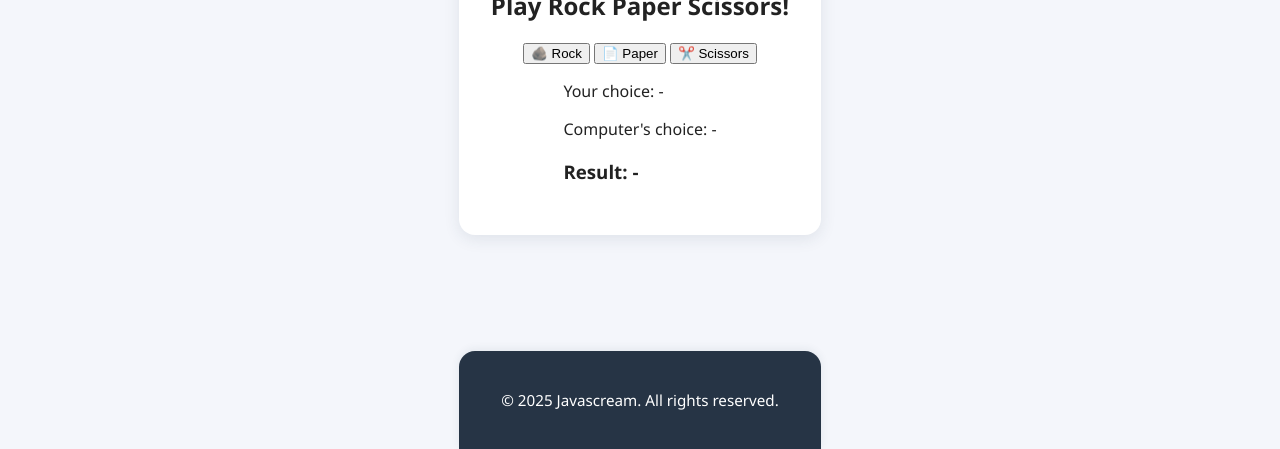
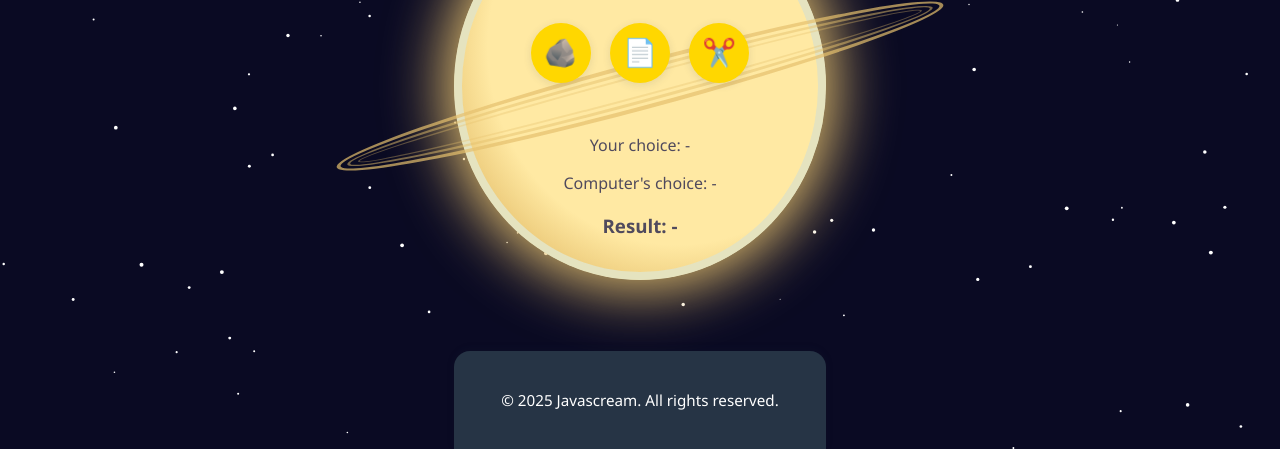
Before and after one commit to Andricole12/javascream, a plain HTML site: page index.html in a window 1280 px wide. Shown: the part 351-800 px from the top of the page. Drawn offline with Linux system fonts and the light colour scheme.

Commit message:
Add Starfield Animation and Solar System Theme

```diff
--- a/index.html
+++ b/index.html
@@ -8,6 +8,7 @@
     <title>Javascream - Rock Paper Scissors</title>
 </head>
 <body>
+    <canvas id="starfield"></canvas>
     <div class="container">
         <header>
             <div class="header-content">
@@ -23,11 +24,15 @@
         </header>
         <main>
             <div class="card rps-game">
-                <h2>Play Rock Paper Scissors!</h2>
+                <h2>Rock Paper Scissors!</h2>
+                <!-- Saturn Rings -->
+                <div class="saturn-ring ring1"></div>
+                <div class="saturn-ring ring2"></div>
+                <div class="saturn-ring ring3"></div>
                 <div class="choices">
-                    <button class="choice" data-choice="rock">🪨 Rock</button>
-                    <button class="choice" data-choice="paper">📄 Paper</button>
-                    <button class="choice" data-choice="scissors">✂️ Scissors</button>
+                    <button class="choice" data-choice="rock">🪨</button>
+                    <button class="choice" data-choice="paper">📄</button>
+                    <button class="choice" data-choice="scissors">✂️</button>
                 </div>
                 <div class="result">
                     <p id="user-choice">Your choice: -</p>
--- a/script.js
+++ b/script.js
@@ -38,3 +38,45 @@ document.querySelectorAll('.choice').forEach(button => {
         document.getElementById('game-result').textContent = `Result: ${result}`;
     });
 });
+
+// Starfield animation
+const canvas = document.getElementById('starfield');
+const ctx = canvas.getContext('2d');
+let stars = [];
+
+function resizeCanvas() {
+    canvas.width = window.innerWidth;
+    canvas.height = window.innerHeight;
+}
+resizeCanvas();
+window.addEventListener('resize', resizeCanvas);
+
+function createStars(count) {
+    stars = [];
+    for (let i = 0; i < count; i++) {
+        stars.push({
+            x: Math.random() * canvas.width,
+            y: Math.random() * canvas.height,
+            radius: Math.random() * 1.5 + 0.5,
+            speed: Math.random() * 0.5 + 0.2
+        });
+    }
+}
+createStars(120);
+
+function animateStars() {
+    ctx.clearRect(0, 0, canvas.width, canvas.height);
+    ctx.fillStyle = "#fff";
+    for (let star of stars) {
+        ctx.beginPath();
+        ctx.arc(star.x, star.y, star.radius, 0, Math.PI * 2);
+        ctx.fill();
+        star.y += star.speed;
+        if (star.y > canvas.height) {
+            star.y = 0;
+            star.x = Math.random() * canvas.width;
+        }
+    }
+    requestAnimationFrame(animateStars);
+}
+animateStars();
--- a/styles.css
+++ b/styles.css
@@ -28,8 +28,26 @@ main {
 body {
     font-family: 'Segoe UI', Arial, sans-serif;
     margin: 0;
-    background: #f4f6fb;
-    color: #222;
+    background: #0a0a23; /* Deep space color */
+    color: #504a5d;
+    position: relative;
+    overflow: hidden;
+}
+
+#starfield {
+    position: fixed;
+    top: 0;
+    left: 0;
+    width: 100vw;
+    height: 100vh;
+    z-index: 0;
+    display: block;
+    pointer-events: none;
+}
+
+.container, header, main, footer {
+    position: relative;
+    z-index: 1;
 }
 
 .container {
@@ -72,7 +90,7 @@ nav a:hover {
 }
 
 .card {
-    background: #fff;
+    background: #bab1e8;
     margin: 2rem auto;
     padding: 2rem;
     max-width: 600px;
@@ -134,4 +152,83 @@ footer {
     flex-direction: column;
     align-items: center;
     justify-content: center;
+    width: 340px;
+    height: 340px;
+    border-radius: 50%;
+    background: radial-gradient(ellipse at 60% 40%, #ffe9a3 60%, #e6c16e 80%, #bfa76a 100%);
+    box-shadow: 0 0 60px 10px #e6c16e, 0 0 0 8px #e5e3bf inset;
+    position: relative;
+    margin: 2rem auto;
+    padding: 2rem 1rem 1rem 1rem;
+    overflow: visible;
 }
+
+/* Saturn-like ring as an outline using a pseudo-element */
+.saturn-ring {
+    position: absolute;
+    top: 50%;
+    left: 50%;
+    border-radius: 50%;
+    background: transparent;
+    transform: translate(-50%, -50%) rotate(-15deg);
+    z-index: 0;
+    pointer-events: none;
+}
+
+.saturn-ring.ring1 {
+    width: 620px;
+    height: 40px;
+    border: 4px solid #e6c16e;
+    opacity: 0.7;
+}
+
+.saturn-ring.ring2 {
+    width: 600px;
+    height: 28px;
+    border: 3px solid #e6c16e;
+    opacity: 0.5;
+}
+
+.saturn-ring.ring3 {
+    width: 580px;
+    height: 18px;
+    border: 2px solid #e6c16e;
+    opacity: 0.35;
+}
+
+.rps-game h2,
+.rps-game .choices,
+.rps-game .result {
+    position: relative;
+    z-index: 1;
+}
+
+.rps-game .choices {
+    display: flex;
+    gap: 1.2rem;
+    margin: 1.2rem 0;
+}
+
+.rps-game .choice {
+    background: #ffd700;
+    border: none;
+    border-radius: 50%;
+    width: 60px;
+    height: 60px;
+    font-size: 1.7rem;
+    box-shadow: 0 2px 8px rgba(44,62,80,0.12);
+    cursor: pointer;
+    transition: transform 0.2s, box-shadow 0.2s;
+    outline: none;
+}
+
+.rps-game .choice:hover {
+    transform: scale(1.15);
+    box-shadow: 0 4px 16px #ffd70088;
+}
+
+.rps-game .result {
+    text-align: center;
+    margin-top: 1rem;
+    color: #504a5d;
+}
```
